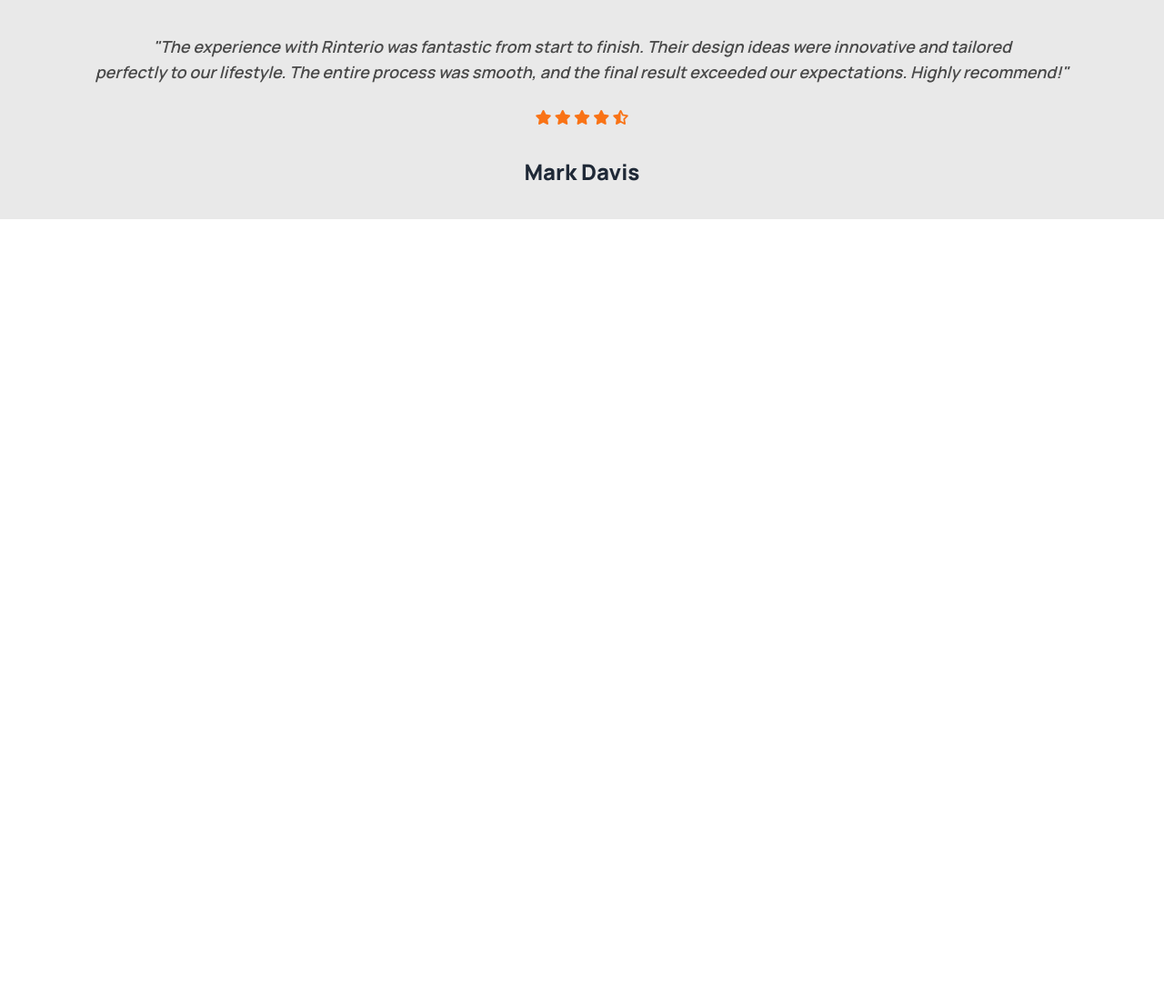
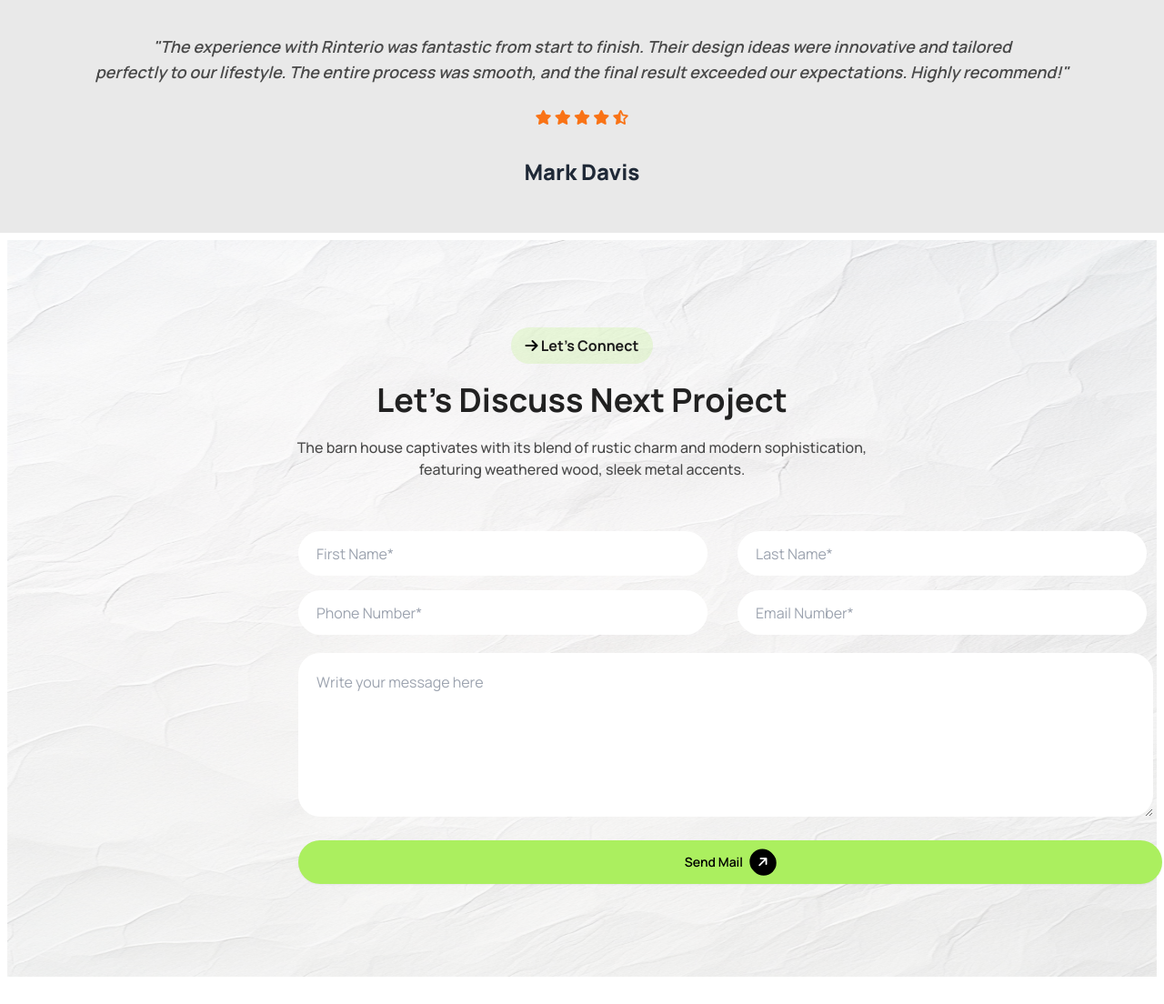
Before and after one commit to AtiqueShahriarArnob/asgmt-three, a plain HTML site: page index.html in a window 1280 px wide. Shown: the part 3642-4746 px from the top of the page at 91% size. Before the commit the page ends 3883 px from the top, so only its background shows below. Drawn offline with nearby package versions, Linux system fonts and the light colour scheme.

Commit message:
form-section

```diff
--- a/index.html
+++ b/index.html
@@ -34,8 +34,6 @@
             }
         }
     </script>
-
-
 </head>
 
 <body class="font-Manrope">
@@ -227,11 +225,13 @@
                 </div>
             </div>
         </section>
-        <h1 class="text-4xl font-extrabold text-[#212121] text-center mt-4 pt-14 ">Our Customer <span class="text-[#494949]">Review</span></h1>
-        <p class="font-medium text-base mt-6 text-center mb-20">"Hear what our satisfied clients have to say about their experience with Rinterio.<br> Their feedback speaks to the quality, creativity, and dedication we bring to every project."</p>
+        <h1 class="text-4xl font-extrabold text-[#212121] text-center mt-4 pt-14 ">Our Customer <span
+                class="text-[#494949]">Review</span></h1>
+        <p class="font-medium text-base mt-6 text-center mb-20">"Hear what our satisfied clients have to say about their
+            experience with Rinterio.<br> Their feedback speaks to the quality, creativity, and dedication we bring to
+            every project."</p>
         <!--extra part -->
-        <section class="mx-auto w-full h-[500px] bg-[#E9E9E9]">
-
+        <section class="mx-auto w-full h-[515px] bg-[#E9E9E9]">
             <div>
                 <div class="carousel ">
                     <div id="slide1" class="carousel-item relative w-full justify-center items-center">
@@ -240,7 +240,10 @@
                                 <img class="mx-auto mt-16 h-44 w-48" src="images/customer-1.jpg" alt="" srcset="">
                             </div>
                             <div>
-                        <h3 class="text-center pt-14 italic font-semibold text-lg text-[#494949]">"The experience with Rinterio was fantastic from start to finish. Their design ideas were innovative and tailored<br> perfectly to our lifestyle. The entire process was smooth, and the final result exceeded our expectations. Highly recommend!"</h3>
+                                <h3 class="text-center pt-14 italic font-semibold text-lg text-[#494949]">"The
+                                    experience with Rinterio was fantastic from start to finish. Their design ideas were
+                                    innovative and tailored<br> perfectly to our lifestyle. The entire process was
+                                    smooth, and the final result exceeded our expectations. Highly recommend!"</h3>
                                 <div class="text-center mt-6">
                                     <i class="text-orange-500 fa-solid fa-star"></i>
                                     <i class="text-orange-500 fa-solid fa-star"></i>
@@ -262,7 +265,10 @@
                                 <img class="mx-auto mt-16 h-44 w-48" src="images/customer-3.jpg" alt="" srcset="">
                             </div>
                             <div>
-                        <h3 class="text-center pt-14 italic font-semibold text-lg text-[#494949]">"Rinterio transformed my outdated living space into a modern, stylish home that I absolutely love! The team was<br> professional, attentive to my needs, and delivered exactly what I envisioned. I couldn't be happier with the results!"</h3>
+                                <h3 class="text-center pt-14 italic font-semibold text-lg text-[#494949]">"Rinterio
+                                    transformed my outdated living space into a modern, stylish home that I absolutely
+                                    love! The team was<br> professional, attentive to my needs, and delivered exactly
+                                    what I envisioned. I couldn't be happier with the results!"</h3>
                             </div>
                             <div class="text-center mt-6">
                                 <i class="text-orange-500 fa-solid fa-star"></i>
@@ -283,7 +289,10 @@
                                 <img class="mx-auto mt-16 h-44 w-48" src="images/trainer1.jpg" alt="" srcset="">
                             </div>
                             <div>
-                        <h3 class="text-center pt-14 italic font-semibold text-lg text-[#494949]">"I am so impressed with Rinterio's attention to detail and creativity. They took our ideas and enhanced them<br> in ways we never imagined. The end result is a beautifully designed home that truly feels like 'us.' Thank you, Rinterio!"</h3>
+                                <h3 class="text-center pt-14 italic font-semibold text-lg text-[#494949]">"I am so
+                                    impressed with Rinterio's attention to detail and creativity. They took our ideas
+                                    and enhanced them<br> in ways we never imagined. The end result is a beautifully
+                                    designed home that truly feels like 'us.' Thank you, Rinterio!"</h3>
                             </div>
                             <div class="text-center mt-6">
                                 <i class="text-orange-500 fa-solid fa-star"></i>
@@ -305,9 +314,11 @@
                                 <img class="mx-auto mt-16 h-44 w-52" src="images/pic.jpg" alt="" srcset="">
                             </div>
                             <div>
-                        <h3 class="text-center pt-14 italic font-semibold text-lg text-[#494949]">"Working with Rinterio was a pleasure. Their team is professional, responsive, and truly cares about<br> delivering the best results. Our home’s new design is both functional and beautiful, and we couldn’t be happier with the outcome."</h3>
+                                <h3 class="text-center pt-14 italic font-semibold text-lg text-[#494949]">"Working with
+                                    Rinterio was a pleasure. Their team is professional, responsive, and truly cares
+                                    about<br> delivering the best results. Our home’s new design is both functional and
+                                    beautiful, and we couldn’t be happier with the outcome."</h3>
                             </div>
-
                             <!-- rating -->
                             <div class="text-center mt-6">
                                 <i class="text-orange-500 fa-solid fa-star"></i>
@@ -324,6 +335,41 @@
                     </div>
                 </div>
             </div>
+        </section>
+        <section class="bg-cover bg-center h-screen relative border-8 border-white">
+            <img class="h-[810px] w-full opacity-50 absolute" src="images/bg.jpg" alt="" srcset="">
+              <div class="absolute w-full text-center space-y-5">
+                <button
+                    class=" rounded-full bg-[#ABEF5F] bg-opacity-20 px-4 py-2 text-[#1C1C1C] font-bold text-base  mt-24"><i
+                        class=" text-black  fa-solid fa-arrow-right"></i> Let’s Connect</button>
+                        <h1 class="text-4xl font-bold text-[#212121]">Let’s Discuss Next Project</h1>
+                        <p class="text-[#494949] font-medium text-base">The barn house captivates with its blend of rustic charm and modern sophistication,<br> featuring weathered wood, sleek metal accents.</p>
+              </div>
+              <div class="lg:w-[950px] lg:h-[520px]  max-sm:hidden lg:mx-auto lg:absolute  lg:top-80 lg:left-80 ">
+
+                <div class="lg:grid lg:grid-cols-2 gap-4">
+                    <div>
+                        <input class="lg:w-[450px] lg:h-[49px] lg:rounded-full lg:pl-5" type="text" placeholder="First Name*">
+                    </div>
+                    <div>
+                        <input class="lg:w-[450px] lg:h-[49px] lg:rounded-full lg:pl-5" type="text" placeholder="Last Name*">
+                    </div>
+                    <div>
+                        <input class="lg:w-[450px] lg:h-[49px] lg:rounded-full lg:pl-5" type="text" placeholder="Phone Number*">
+                    </div>
+                    <div>
+                        <input class="lg:w-[450px] lg:h-[49px] lg:rounded-full lg:pl-5" type="text" placeholder="Email Number*">
+                    </div>
+                </div>
+                <div>
+                    <textarea class="lg:w-[940px] lg:h-[180px] lg:mt-5 rounded-3xl p-5 mb-5" name="" id="" placeholder="Write your message here"></textarea>
+
+                    <button class="btn rounded-full bg-[#ABEF5F] lg:w-[950px] text-black border-none">Send Mail <i
+                        class="fa-solid fa-arrow-right p-2 bg-black rounded-full text-white -rotate-45 font-semibold"></i></button>
+
+                </div>
+
+            </div>
 
         </section>
     </main>
```
Lines whose indentation alone changed are shown as unchanged.
